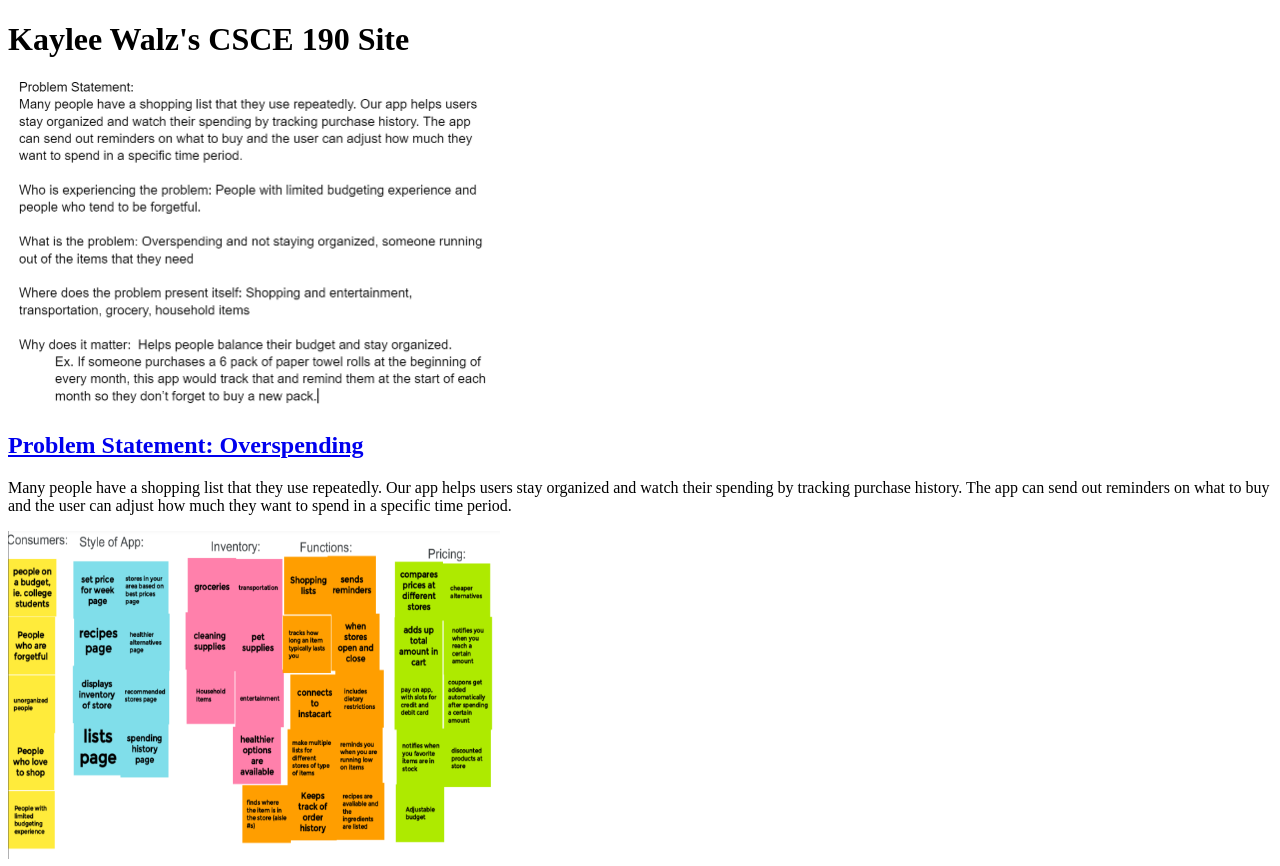
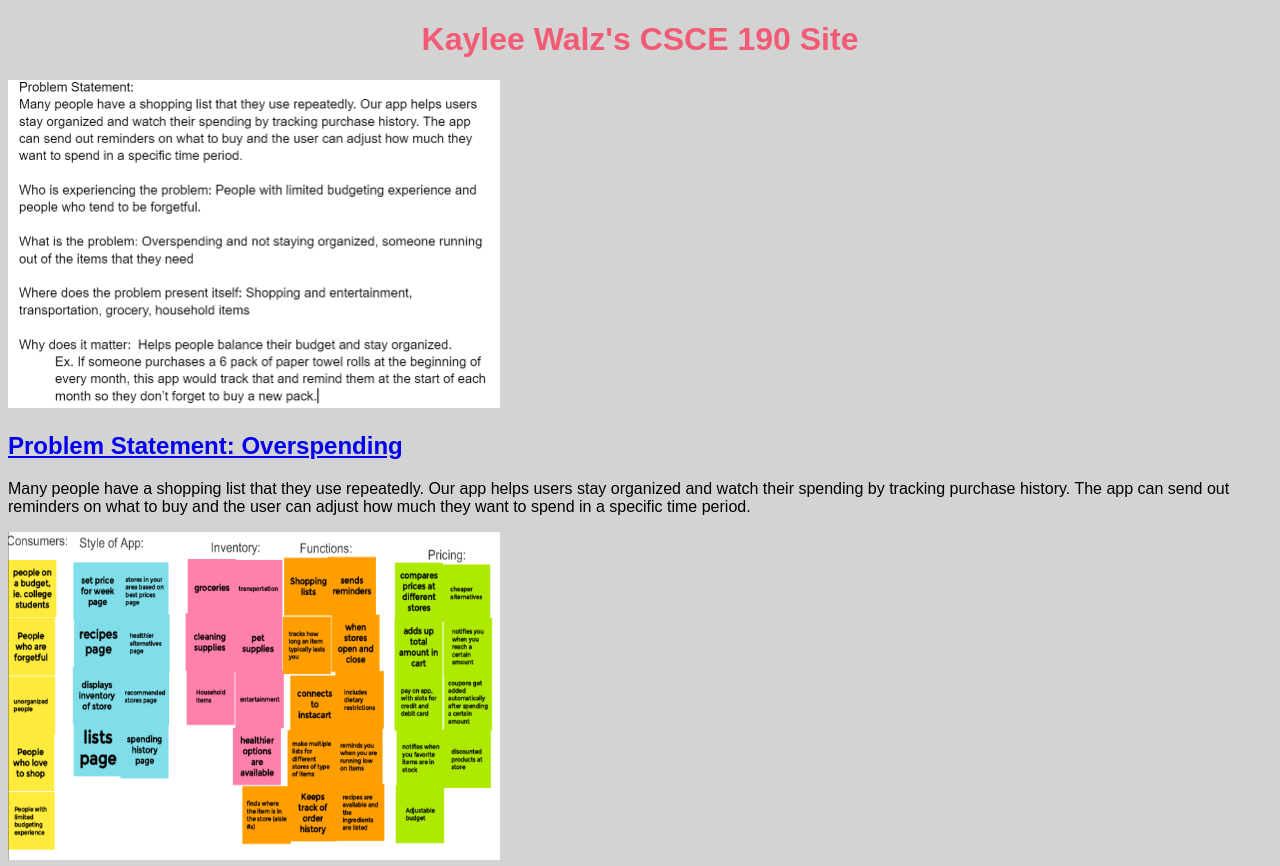
Before and after one commit to kaywalz/kaywalz.github.io, a plain HTML site: page index.html in a window 1280 px wide. Shown: the top 866 px of the page. Drawn offline with Linux system fonts and the light colour scheme.

Commit message:
Add files via upload

```diff
--- a/index.html
+++ b/index.html
@@ -2,6 +2,7 @@
 <html>
     <head>
         <title>CSCE190:Kaylee Walz</title>
+        <link rel="stylesheet" href="styles.css">
     </head>
     <body>
         <h1>Kaylee Walz's CSCE 190 Site</h1>
--- /dev/null
+++ b/styles.css
@@ -0,0 +1,8 @@
+body {
+    background:lightgray;
+    font-family:Arial, Helvetica, sans-serif;
+}
+h1{
+    color:rgb(243, 91, 117);
+        text-align:center;
+    }
```
